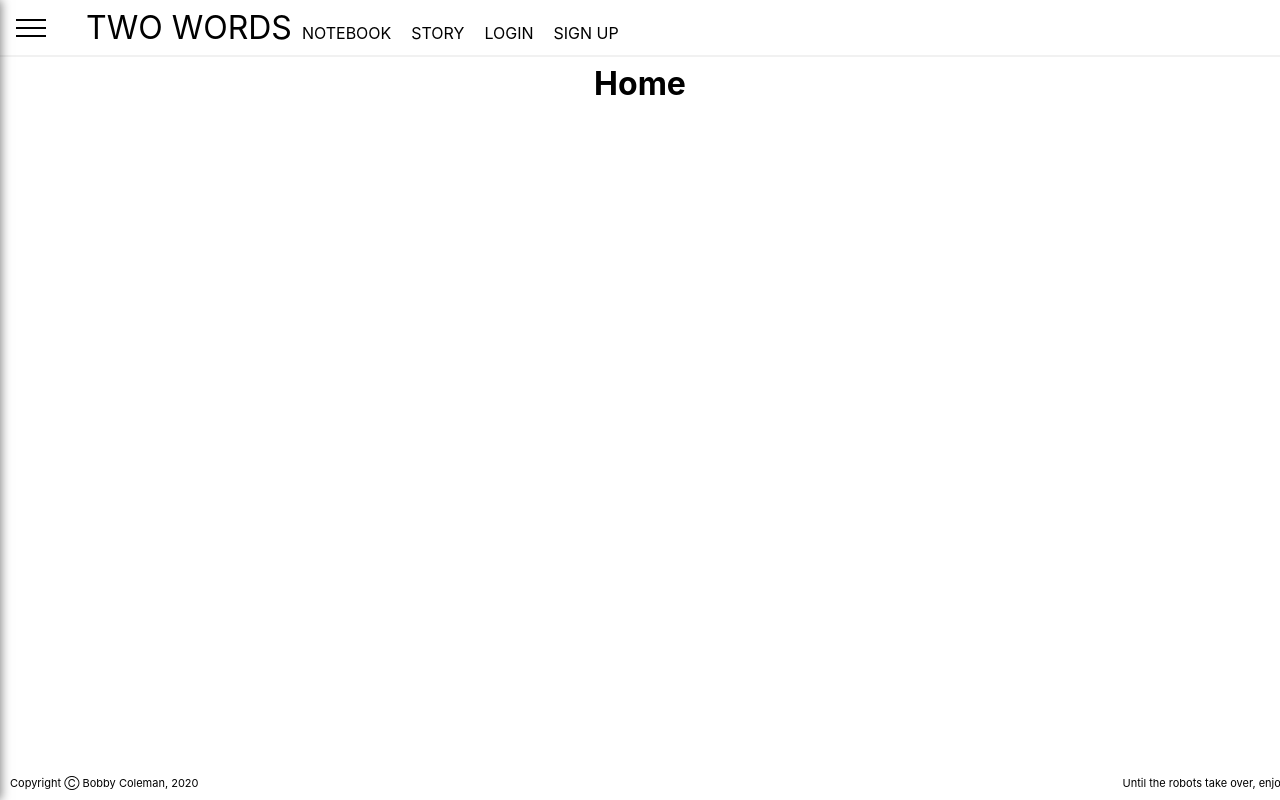
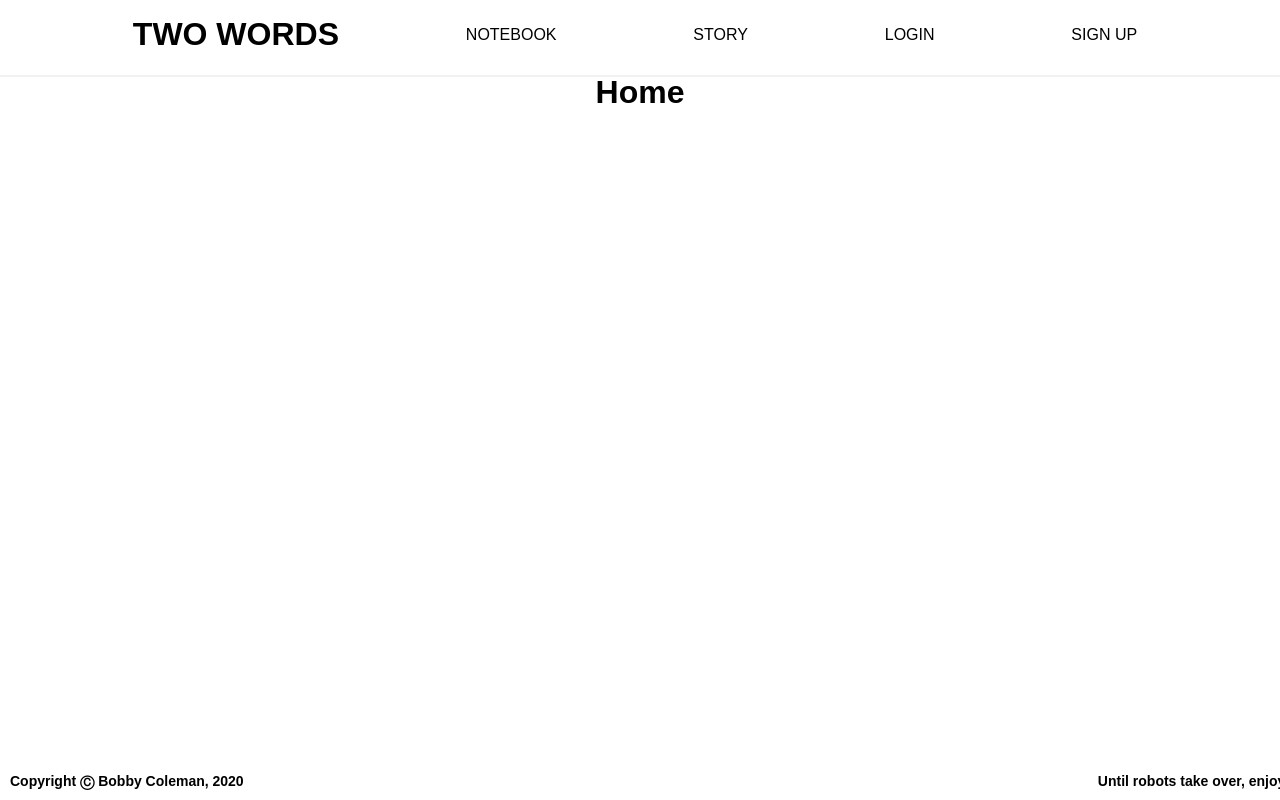
Before and after one commit to Bobby-Coleman/TwoWords, a React (Create React App) app: page / in a window 1280 px wide. Built offline with nearby package versions, Linux system fonts and the light colour scheme.

Commit message:
Header and side drawer further style

```diff
--- a/src/App.css
+++ b/src/App.css
@@ -1,40 +1,6 @@
+
 .App {
   text-align: center;
-}
-
-.App-logo {
-  height: 40vmin;
-  pointer-events: none;
-}
-
-@media (prefers-reduced-motion: no-preference) {
-  .App-logo {
-    animation: App-logo-spin infinite 20s linear;
-  }
-}
-
-.App-header {
-  background-color: #282c34;
-  min-height: 100vh;
-  display: flex;
-  flex-direction: column;
-  align-items: center;
-  justify-content: center;
-  font-size: calc(10px + 2vmin);
-  color: white;
-}
-
-.App-link {
-  color: #61dafb;
-}
-
-@keyframes App-logo-spin {
-  from {
-    transform: rotate(0deg);
-  }
-  to {
-    transform: rotate(360deg);
-  }
 }
 
 
@@ -44,11 +10,12 @@ footer {
   bottom: 0;
   margin: 10px;
   width: 100%;
-  font-size: 11px;
+  font-size: 14px;
+  font-weight: 600;
   display: flex;
   justify-content: space-between;
 }
 
 .App-main {
-  margin-top: 64px;
+  margin-top: 74px;
 }
--- a/src/App.js
+++ b/src/App.js
@@ -53,13 +53,13 @@ class App extends Component {
            <Route path="/login" exact component={Login} />
            <Route path="/signup" exact component={Signup} />
          </main>
-       </div>
        <footer>
            Copyright Ⓒ Bobby Coleman, 2020
            <div className="footer-right">
-           Until the robots take over, enjoy!
+           Until robots take over, enjoy!
            </div>
        </footer>
+       </div>
      </Router>
    );
  }
--- a/src/components/SideDrawer/SideDrawer.css
+++ b/src/components/SideDrawer/SideDrawer.css
@@ -8,7 +8,8 @@
     width: 70vw;
     max-width: 400px;
     z-index: 200;
-    transform: translateX(-100%)
+    transform: translateX(-100%);
+    transition: transform 0.4s ease-out;
 }
 
 .side-drawer.open {
@@ -30,3 +31,9 @@
     font-size: 1.3rem;
     margin: 0.5rem 0;
 }
+
+@media (min-width: 769px) {
+    .side-drawer {
+        display: none;
+    }
+}
--- a/src/components/navbar/navbar.css
+++ b/src/components/navbar/navbar.css
@@ -1,24 +1,23 @@
-.navbar {
+.header {
     position: fixed;
     top: 0;
     left: 0;
     width: 100%;
-    height: 55px;
+    height: 75px;
     border-bottom: 2px solid #f1f1f1;
 }
 
-.navbar-container {
+.navbar-container ul {
     display: flex;
-    height: 100%;
-    align-items: center;
     padding: 0 1rem;
+    justify-content: space-evenly;
 }
 
 .nav-logo {
     color: black;
     text-decoration: none;
     font-size: 2rem;
-    margin-left: 0 1rem;
+    font-weight: 800;
 }
 
 .nav-link {
@@ -31,3 +30,16 @@
 .nav-link:active {
     font-weight: 600;
 }
+
+
+@media (max-width: 768px) {
+    .nav-link {
+        display: none;
+    }
+}
+
+@media (min-width: 769px) {
+    .nav-toggle-button {
+        display: none;
+    }
+}
--- a/src/components/navbar/navbar.jsx
+++ b/src/components/navbar/navbar.jsx
@@ -5,17 +5,17 @@ import ToggleButton from '../SideDrawer/ToggleButton';
 
 const Navbar = (props) => {
     return (
-      <header className="navbar">
+      <header className="header">
         <nav className="navbar-container">
-          <div>
-            <ToggleButton click={props.drawerClickHandler}/>
-          </div>
           <ul>
             <Link to="/" className="nav-logo">TWO WORDS</Link>
             <Link to="/notebook" className="nav-link">NOTEBOOK</Link>
             <Link to="/about" className="nav-link">STORY</Link>
             <Link to="/login" className="nav-link">LOGIN</Link>
             <Link to="/signup" className="nav-link">SIGN UP</Link>
+            <div className="nav-toggle-button">
+              <ToggleButton click={props.drawerClickHandler}/>
+            </div>
           </ul>
         </nav>
       </header>
--- a/src/index.css
+++ b/src/index.css
@@ -1,10 +1,6 @@
 body {
   margin: 0;
-  font-family: -apple-system, BlinkMacSystemFont, 'Segoe UI', 'Roboto', 'Oxygen',
-    'Ubuntu', 'Cantarell', 'Fira Sans', 'Droid Sans', 'Helvetica Neue',
-    sans-serif;
-  -webkit-font-smoothing: antialiased;
-  -moz-osx-font-smoothing: grayscale;
+  font-family: 'Raleway', sans-serif;
 }
 
 code {
```
